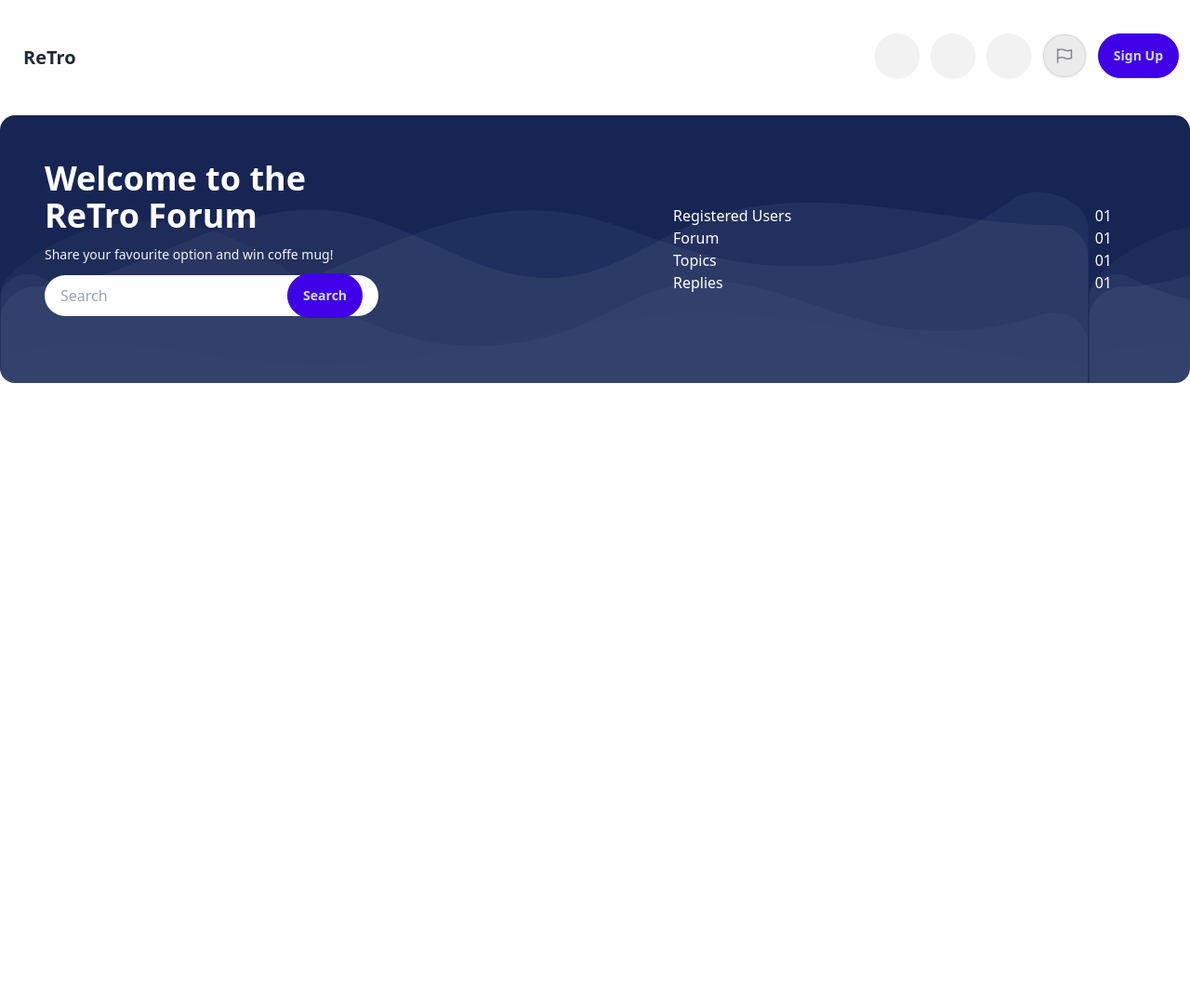
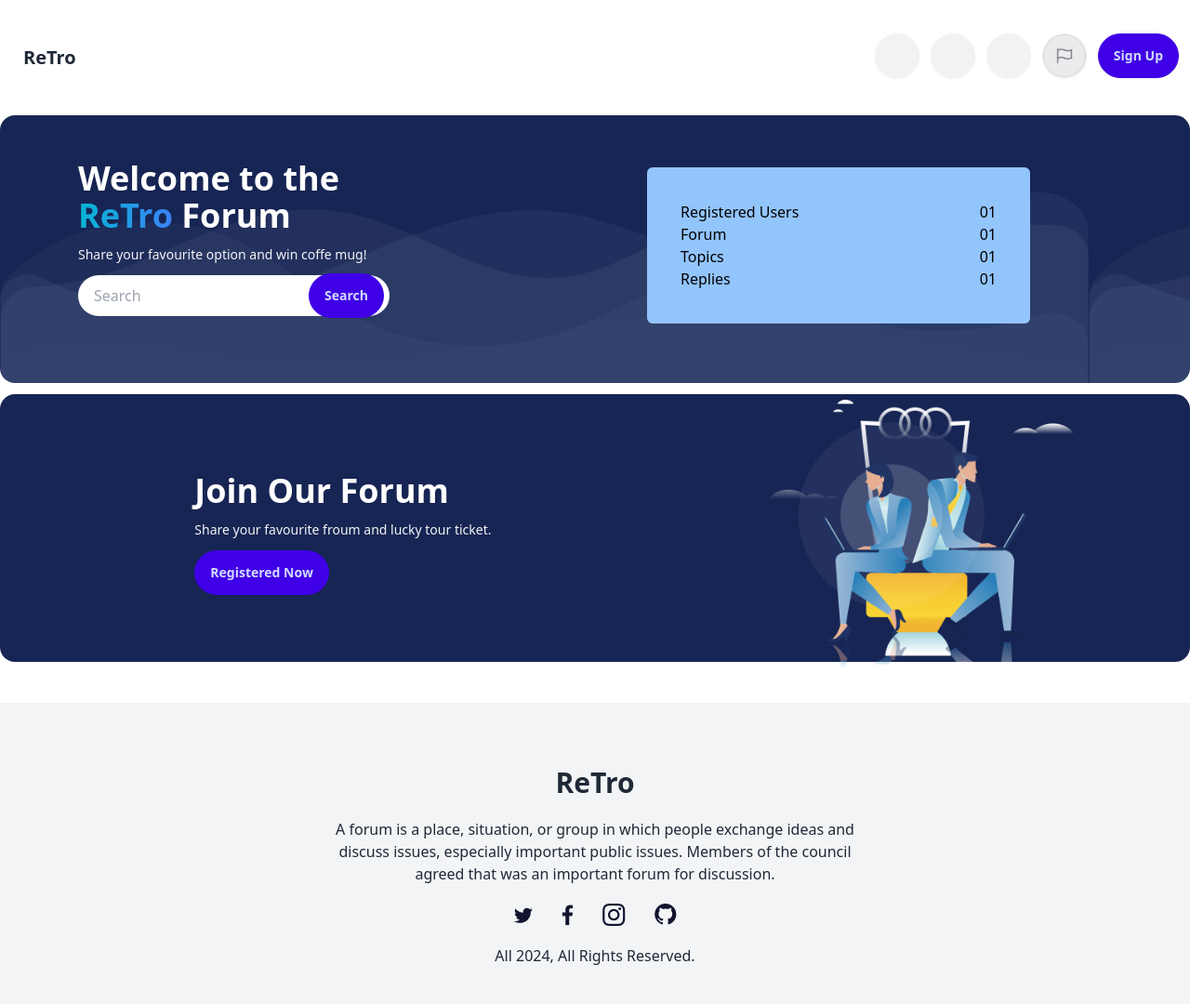
Before and after one commit to regone7/retro-forum, a plain HTML site: page index.html in a window 1280 px wide. Shown: the whole page at 93% size. Before the commit the page ends 800 px from the top, so only its background shows below. Drawn offline with nearby package versions, Linux system fonts and the light colour scheme.

Commit message:
footer add

```diff
--- a/index.html
+++ b/index.html
@@ -76,20 +76,23 @@
         <section>
             <div class="container mx-auto">
                 <div class="bg-blue-950 w-full h-72 rounded-2xl bg-[url('./images/bgbanner.png')] lg:bg-auto">
-                    <div class=" grid grid-cols-1 lg:grid-cols-2 space-y-3">
-                        <div class=" p-12 h-24 ">
+                    <div class=" grid grid-cols-1 lg:grid-cols-2 space-y-3 space-x-3">
+                        <div class=" p-12 h-24 lg:ml-9 ">
                             <h1 class="text-white lg:text-4xl font-bold">Welcome to the</h1>
-                            <h1 class="text-white lg:text-4xl font-bold"><span>ReTro</span> Forum</h1>
+                            <h1 class="text-white lg:text-4xl font-bold"><span
+                                    class="bg-gradient-to-r from-cyan-500 to-blue-500 inline-block text-transparent bg-clip-text">ReTro</span>
+                                Forum</h1>
                             <p class=" text-sm text-gray-100 py-3">Share your favourite option and win coffe mug!</p>
 
-                            <label class="input flex items-center rounded-full h-7 lg:h-11 lg:w-[66%] ">
+                            <label class="input flex items-center rounded-full h-7 lg:h-11 lg:w-[66%]  ">
                                 <input type="text" class="grow" placeholder="Search" />
-                                <button class="btn btn-active btn-primary  rounded-full h-[10px] lg:h-full">Search</button>
+                                <button
+                                    class="btn btn-active btn-primary  rounded-full h-[10px] lg:h-full">Search</button>
                             </label>
 
                         </div>
-                        <div class=" p-12 h-24">
-                            <div class="text-white p-9">
+                        <div class=" p-11 h-20  ">
+                            <div class="text-white p-9 lg:bg-blue-300 lg:rounded-md lg:mr-32 lg:text-black">
                                 <div class="flex justify-between  ">
                                     <h1>Registered Users</h1>
                                     <p>01</p>
@@ -117,6 +120,45 @@
         </section>
         <!-- banner end -->
     </header>
+    <main>
+        <!-- join our form -->
+        <section class="container mx-auto my-3 lg:mb-11">
+            <div class="bg-blue-950 w-full h-72 rounded-2xl">
+                <div class="flex items-center lg:justify-around flex-col lg:flex-row">
+                    <div class=" lg:p-12 ml-5 lg:ml-9 my-9 ">
+                        <h1 class="text-white lg:text-4xl font-bold">Join Our Forum</h1>
+                        <p class=" text-sm text-gray-100 py-3">Share your favourite froum and lucky tour ticket.</p>
+
+                        <button class="btn btn-active btn-primary  rounded-full">Registered Now</button>
+
+                    </div>
+                    <div>
+                        <img class="lg:h-72 h-24" src="./images/joinforum.png" alt="">
+                    </div>
+                </div>
+
+            </div>
+
+        </section>
+    </main>
+    <!-- footer -->
+    <footer class="bg-gray-100 p-10 mt-9">
+        <div class="space-y-5 ">
+           <div class="mt-7"> <h1 class=" lg:text-3xl font-bold text-center ">ReTro</h1></div>
+            <p class="text-center lg:mx-80 mx-10">A forum is a place, situation, or group in which people exchange ideas
+                and discuss issues, especially
+                important public issues. Members of the council agreed that was an important forum for discussion.</p>
+
+            <div class="flex justify-center">
+                <img src="./images/Social.png" alt="">
+            </div>
+           <p class="text-center ">All 2024, All Rights Reserved.</p>
+
+
+        </div>
+
+
+    </footer>
 </body>
 
 </html>
```
Also changed, not shown: images/Social.png (added).
